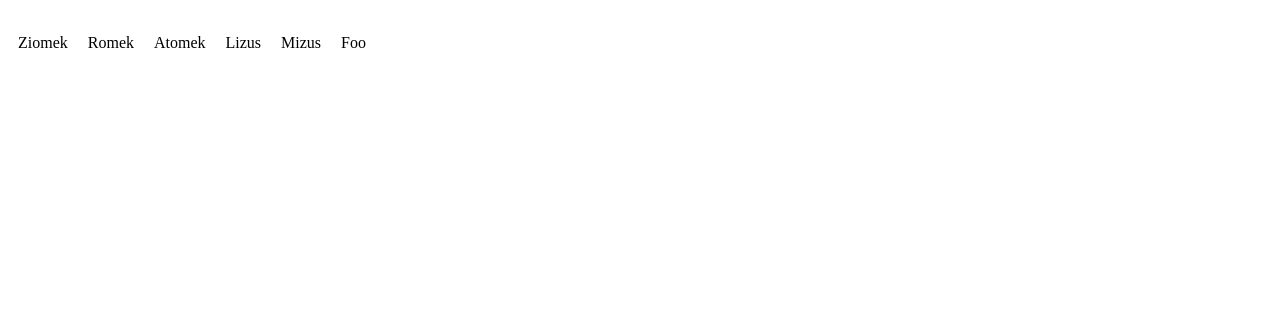
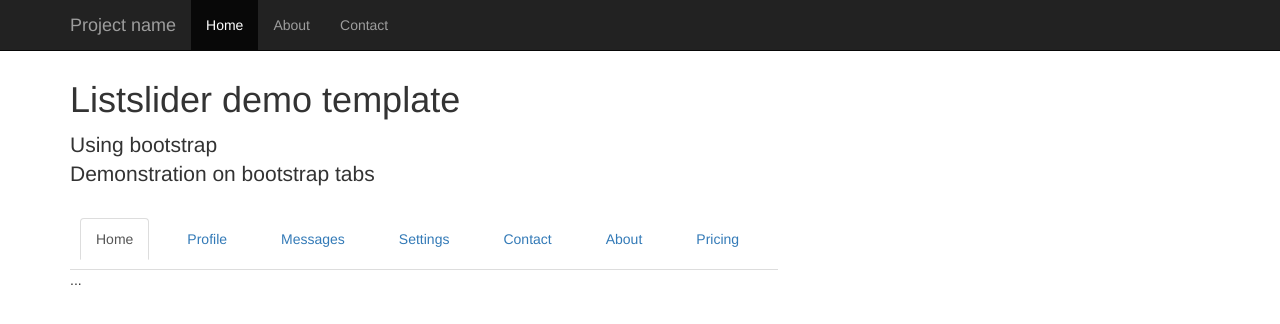
Before and after one commit to glothriel/jquery-listslider, a plain HTML site: page index.html in a window 1280 px wide. Drawn offline with nearby package versions, Linux system fonts and the light colour scheme.

Commit message:
Demo now contains bootstrap template with tabs

```diff
--- a/index.html
+++ b/index.html
@@ -1,37 +1,92 @@
+
 <!DOCTYPE html>
 <html lang="en">
 <head>
     <meta charset="utf-8">
     <meta http-equiv="X-UA-Compatible" content="IE=edge">
     <meta name="viewport" content="width=device-width, initial-scale=1">
+    <!-- The above 3 meta tags *must* come first in the head; any other head content must come *after* these tags -->
     <meta name="description" content="">
     <meta name="author" content="">
+    <link rel="icon" href="../../favicon.ico">
 
     <title>Starter Template for Bootstrap</title>
-    <link href="jquery-listslider.css" rel="stylesheet">
-    <script src="https://code.jquery.com/jquery-2.1.4.min.js"></script>
-    <script src="jquery-listslider.js"></script>
+
+    <!-- Bootstrap core CSS -->
+    <!-- Latest compiled and minified CSS -->
+    <link rel="stylesheet" href="https://maxcdn.bootstrapcdn.com/bootstrap/3.3.5/css/bootstrap.min.css">
+    <link rel="stylesheet" href="jquery-listslider.css">
+
 </head>
+
 <body>
 
-<div class="list-container" style="width: 50%;">
-    <ul class="my-listslider">
-        <li>Ziomek</li>
-        <li>Romek</li>
-        <li>Atomek</li>
-        <li>Lizus</li>
-        <li>Mizus</li>
-        <li>Foo</li>
-    </ul>
-</div>
+<nav class="navbar navbar-inverse navbar-fixed-top">
+    <div class="container">
+        <div class="navbar-header">
+            <button type="button" class="navbar-toggle collapsed" data-toggle="collapse" data-target="#navbar" aria-expanded="false" aria-controls="navbar">
+                <span class="sr-only">Toggle navigation</span>
+                <span class="icon-bar"></span>
+                <span class="icon-bar"></span>
+                <span class="icon-bar"></span>
+            </button>
+            <a class="navbar-brand" href="#">Project name</a>
+        </div>
+        <div id="navbar" class="collapse navbar-collapse">
+            <ul class="nav navbar-nav">
+                <li class="active"><a href="#">Home</a></li>
+                <li><a href="#about">About</a></li>
+                <li><a href="#contact">Contact</a></li>
+            </ul>
+        </div><!--/.nav-collapse -->
+    </div>
+</nav>
+
+<div class="container" style="margin-top:60px;">
+
+    <div class="starter-template">
+        <h1>Listslider demo template</h1>
+        <p class="lead">Using bootstrap<br> Demonstration on bootstrap tabs</p>
+    </div>
+
+    <div>
+
+        <!-- Nav tabs -->
+        <ul class="nav nav-tabs" role="tablist">
+            <li role="presentation" class="active"><a href="#home" aria-controls="home" role="tab" data-toggle="tab">Home</a></li>
+            <li role="presentation"><a href="#profile" aria-controls="profile" role="tab" data-toggle="tab">Profile</a></li>
+            <li role="presentation"><a href="#messages" aria-controls="messages" role="tab" data-toggle="tab">Messages</a></li>
+            <li role="presentation"><a href="#settings" aria-controls="settings" role="tab" data-toggle="tab">Settings</a></li>
+            <li role="presentation"><a href="#messages" aria-controls="messages" role="tab" data-toggle="tab">Contact</a></li>
+            <li role="presentation"><a href="#settings" aria-controls="settings" role="tab" data-toggle="tab">About</a></li>
+            <li role="presentation"><a href="#messages" aria-controls="messages" role="tab" data-toggle="tab">Pricing</a></li>
+
+        </ul>
+
+        <!-- Tab panes -->
+        <div class="tab-content">
+            <div role="tabpanel" class="tab-pane active" id="home">...</div>
+            <div role="tabpanel" class="tab-pane" id="profile">...</div>
+            <div role="tabpanel" class="tab-pane" id="messages">...</div>
+            <div role="tabpanel" class="tab-pane" id="settings">...</div>
+        </div>
+
+    </div>
+
+</div><!-- /.container -->
+
+
+<!-- Bootstrap core JavaScript
+================================================== -->
+<!-- Placed at the end of the document so the pages load faster -->
+<script src="https://ajax.googleapis.com/ajax/libs/jquery/1.11.3/jquery.min.js"></script>
+<script src="jquery-listslider.js"></script>
 
 <script>
-    $('.my-listslider').listslider({
-        left_label: '<span style="color:red"> &lt; </span>',
-        right_label: '<span style="color:blue"> &gt; </span>'
+    $('.nav.nav-tabs').listslider({
+        left_label: '<span class="glyphicon glyphicon-chevron-left"></span>',
+        right_label: '<span class="glyphicon glyphicon-chevron-right"></span>'
     });
 </script>
-
-
 </body>
 </html>
```
Also changed, not shown: jquery-listslider.css, 1 other file.
